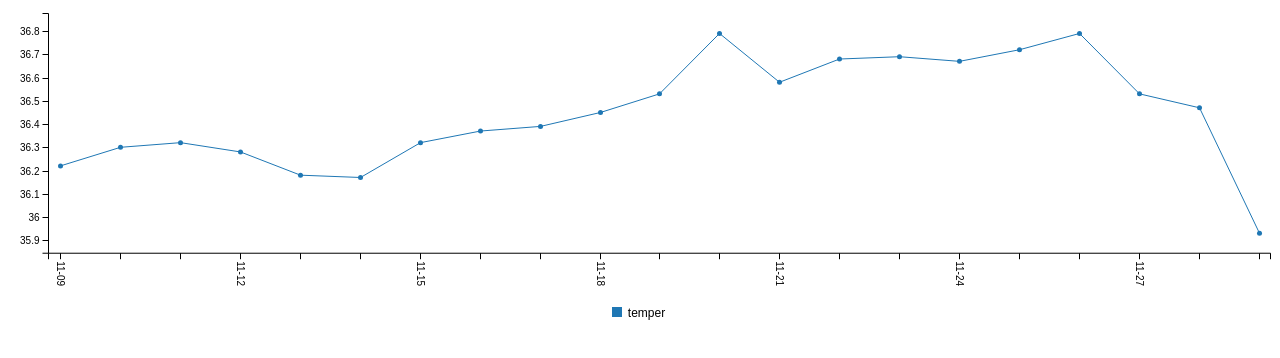
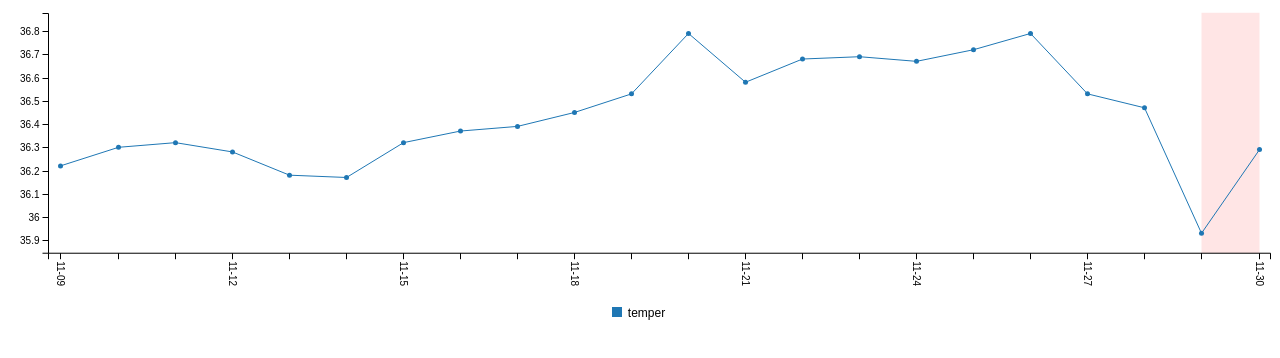
Before and after one commit to JaeyoLin/mytemperature, a plain HTML site: page index.html in a window 1280 px wide. Drawn offline with nearby package versions, Linux system fonts and the light colour scheme.

Commit message:
Third commit

```diff
--- a/index.html
+++ b/index.html
@@ -16,6 +16,9 @@
         width: 100%;
         min-height: 400px;
       }
+      .c3-region-0 {
+        fill: red;
+      }
     </style>
   </head>
   <body>
@@ -25,10 +28,33 @@
 
       var xData = ['x'];
       var yDate = ['temper'];
+      var isMc = [];
+
+      var lastTmp = null;
+      var startDate = "";
+      var endDate = "";
       if (records != undefined) {
         for (i = 0 ; i < records.length ; i++) {
+          if (lastTmp !== null) {
+            if (!lastTmp && records[i].isMc) {
+              startDate = records[i].date;
+            }
+            if (lastTmp && !records[i].isMc) {
+              endDate = records[i-1].date;
+              isMc.push({start: startDate, end: endDate});
+              startDate = "";
+              endDate = "";
+            } else if (i === records.length - 1 && lastTmp) {
+              endDate = records[i].date;
+              isMc.push({start: startDate, end: endDate});
+              startDate = "";
+              endDate = "";
+            }
+          }
           xData.push(records[i].date);
           yDate.push(records[i].temper);
+
+          lastTmp = records[i].isMc;
         }
       }
 
@@ -49,7 +75,8 @@
               multiline: false
             }
           }
-        }
+        },
+        regions: isMc
       });
     </script>
 
--- a/script/data.js
+++ b/script/data.js
@@ -1,23 +1,24 @@
 var records = [
-  {date: '2016-11-09', temper: 36.22},
-  {date: '2016-11-10', temper: 36.30},
-  {date: '2016-11-11', temper: 36.32},
-  {date: '2016-11-12', temper: 36.28},
-  {date: '2016-11-13', temper: 36.18},
-  {date: '2016-11-14', temper: 36.17},
-  {date: '2016-11-15', temper: 36.32},
-  {date: '2016-11-16', temper: 36.37},
-  {date: '2016-11-17', temper: 36.39},
-  {date: '2016-11-18', temper: 36.45},
-  {date: '2016-11-19', temper: 36.53},
-  {date: '2016-11-20', temper: 36.79},
-  {date: '2016-11-21', temper: 36.58},
-  {date: '2016-11-22', temper: 36.68},
-  {date: '2016-11-23', temper: 36.69},
-  {date: '2016-11-24', temper: 36.67},
-  {date: '2016-11-25', temper: 36.72},
-  {date: '2016-11-26', temper: 36.79},
-  {date: '2016-11-27', temper: 36.53},
-  {date: '2016-11-28', temper: 36.47},
-  {date: '2016-11-29', temper: 35.93}
+  {date: '2016-11-09', temper: 36.22, isMc: false},
+  {date: '2016-11-10', temper: 36.30, isMc: false},
+  {date: '2016-11-11', temper: 36.32, isMc: false},
+  {date: '2016-11-12', temper: 36.28, isMc: false},
+  {date: '2016-11-13', temper: 36.18, isMc: false},
+  {date: '2016-11-14', temper: 36.17, isMc: false},
+  {date: '2016-11-15', temper: 36.32, isMc: false},
+  {date: '2016-11-16', temper: 36.37, isMc: false},
+  {date: '2016-11-17', temper: 36.39, isMc: false},
+  {date: '2016-11-18', temper: 36.45, isMc: false},
+  {date: '2016-11-19', temper: 36.53, isMc: false},
+  {date: '2016-11-20', temper: 36.79, isMc: false},
+  {date: '2016-11-21', temper: 36.58, isMc: false},
+  {date: '2016-11-22', temper: 36.68, isMc: false},
+  {date: '2016-11-23', temper: 36.69, isMc: false},
+  {date: '2016-11-24', temper: 36.67, isMc: false},
+  {date: '2016-11-25', temper: 36.72, isMc: false},
+  {date: '2016-11-26', temper: 36.79, isMc: false},
+  {date: '2016-11-27', temper: 36.53, isMc: false},
+  {date: '2016-11-28', temper: 36.47, isMc: false},
+  {date: '2016-11-29', temper: 35.93, isMc: true},
+  {date: '2016-11-30', temper: 36.29, isMc: true},
 ];
```
